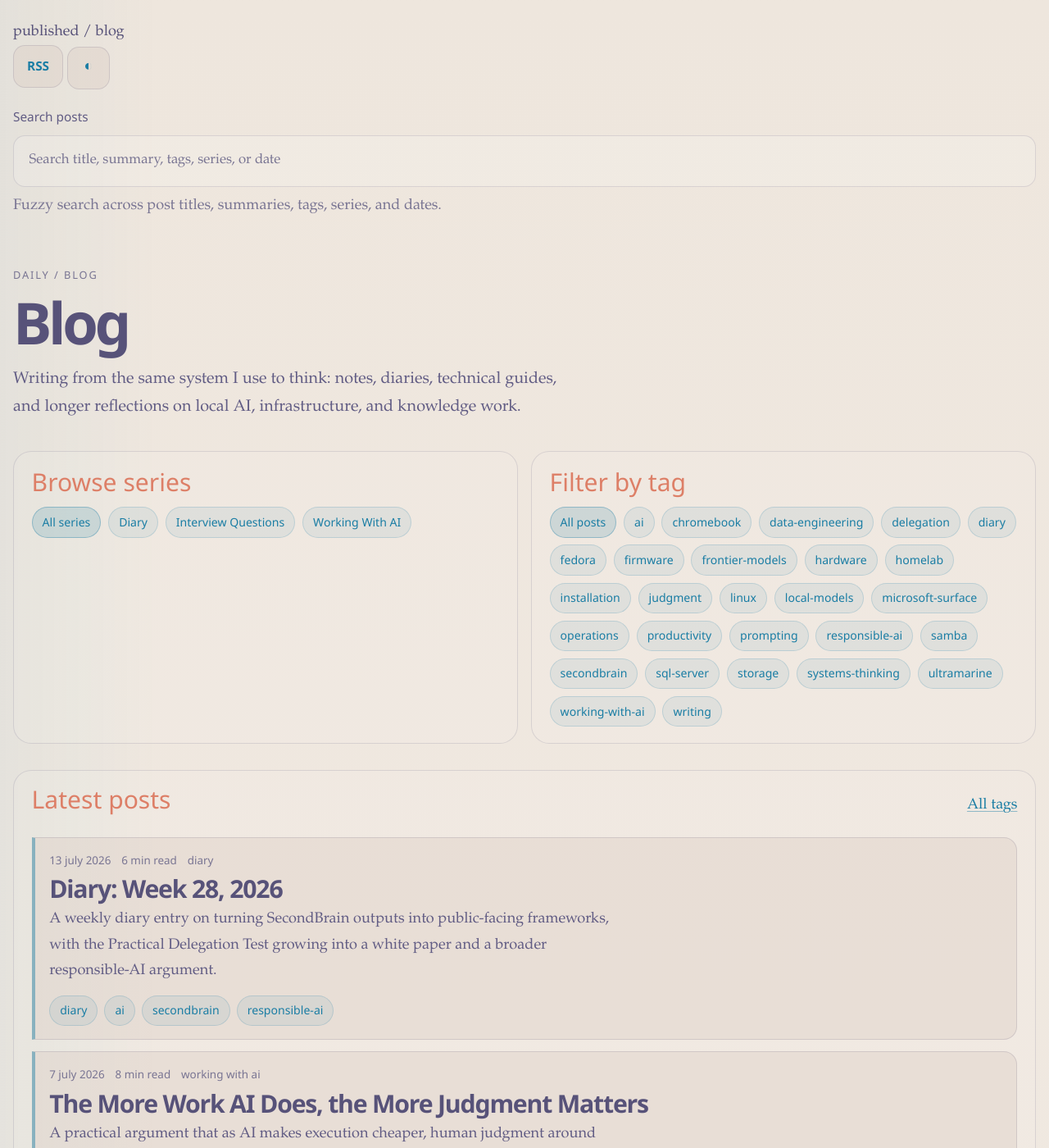
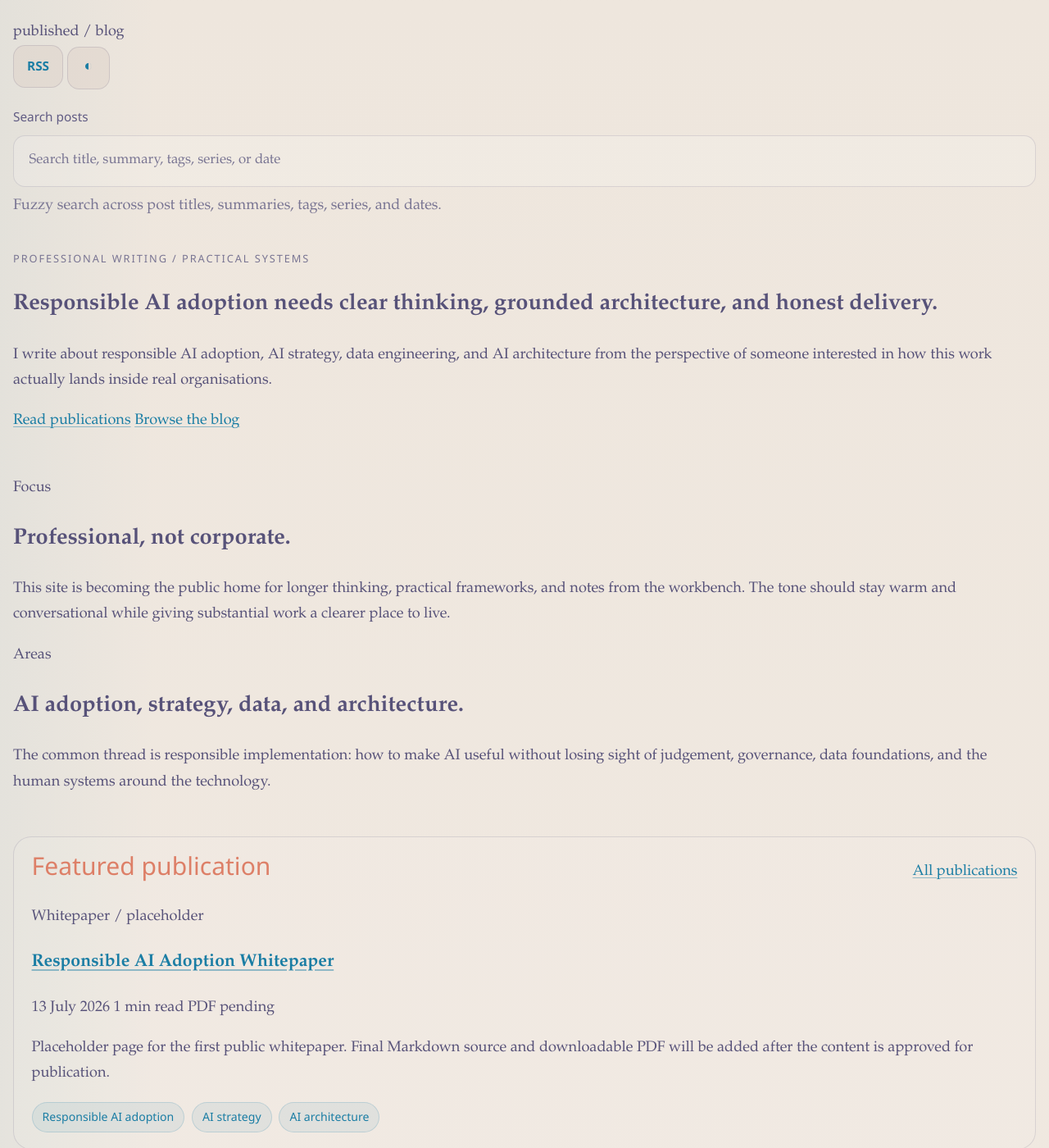
Before and after one commit to philbudden/blog, a Jekyll site: the page built from index.html, in a window 1280 px wide and 1400 px high. Shown: the whole window at 82% size. Built offline with Jekyll 4.4.1, drawn with Linux system fonts in a browser that asks for light colours; some of the changed text lies outside the part shown.

Commit message:
site: add professional IA and publications

```diff
--- a/_config.yml
+++ b/_config.yml
@@ -1,5 +1,5 @@
 title: Philip Budden
-description: A Markdown-first blog on AI, systems, infrastructure, and ongoing technical work.
+description: Practical writing on responsible AI adoption, AI strategy, data engineering, and AI architecture.
 url: "https://philipbudden.co.uk"
 baseurl: ""
 timezone: Europe/London
@@ -13,6 +13,9 @@ collections:
   articles:
     output: true
     permalink: /posts/:slug/
+  publications:
+    output: true
+    permalink: /publications/:slug/
   series:
     output: true
     permalink: /series/:slug/
@@ -23,6 +26,11 @@ defaults:
       type: articles
     values:
       layout: article
+  - scope:
+      path: ""
+      type: publications
+    values:
+      layout: publication
   - scope:
       path: ""
       type: series
--- /dev/null
+++ b/_includes/publication-card.html
@@ -0,0 +1,29 @@
+{% assign publication = include.publication %}
+{% assign words = publication.content | strip_html | number_of_words %}
+{% assign reading_time = words | divided_by: 200.0 | ceil %}
+<article class="publication-card{% if publication.placeholder %} publication-card--placeholder{% endif %}">
+  <p class="publication-card__eyebrow">
+    {{ publication.publication_kind | default: "Publication" }}
+    {% if publication.placeholder %} / placeholder{% endif %}
+  </p>
+  <h3><a href="{{ publication.url | relative_url }}">{{ publication.title }}</a></h3>
+  <div class="publication-card__meta">
+    {% if publication.date %}
+      <time datetime="{{ publication.date | date_to_xmlschema }}">{{ publication.date | date: "%-d %B %Y" }}</time>
+    {% endif %}
+    <span>{{ reading_time }} min read</span>
+    {% if publication.pdf_url %}
+      <a href="{{ publication.pdf_url | relative_url }}">Download PDF</a>
+    {% else %}
+      <span>PDF pending</span>
+    {% endif %}
+  </div>
+  <p>{{ publication.summary | default: publication.excerpt | strip_html | strip_newlines }}</p>
+  {% if publication.topics and publication.topics.size > 0 %}
+    <div class="chip-row" aria-label="Topics">
+      {% for topic in publication.topics %}
+        <span class="tag-chip">{{ topic }}</span>
+      {% endfor %}
+    </div>
+  {% endif %}
+</article>
--- /dev/null
+++ b/_publications/responsible-ai-adoption-whitepaper.md
@@ -0,0 +1,30 @@
+---
+title: Responsible AI Adoption Whitepaper
+date: 2026-07-13
+publication_kind: Whitepaper
+placeholder: true
+summary: Placeholder page for the first public whitepaper. Final Markdown source and downloadable PDF will be added after the content is approved for publication.
+topics:
+  - Responsible AI adoption
+  - AI strategy
+  - AI architecture
+---
+
+## Placeholder
+
+This is intentionally placeholder content. It exists so the site can be reviewed locally with the new publication structure in place, without exposing any private draft, internal document, or organisation-specific material from the Obsidian vault.
+
+The final publication should replace this page with approved public Markdown, publication metadata, and a downloadable PDF export.
+
+## Planned structure
+
+- Executive summary.
+- Core argument.
+- Practical framework or model.
+- Implementation considerations.
+- Risks, trade-offs, and governance questions.
+- References or acknowledgements where appropriate.
+
+## PDF
+
+The PDF is not available yet. Add `pdf_url` to the publication front matter once the approved PDF has been generated and placed in the public assets directory.
--- a/index.html
+++ b/index.html
@@ -2,47 +2,80 @@
 layout: default
 title: Home
 body_class: page-home
-is_listing: true
 ---
 {% assign published_articles = site.articles | where_exp: "item", "item.draft != true" | sort: "date" | reverse %}
-{% assign latest_articles = published_articles | slice: 0, site.latest_posts_count %}
+{% assign latest_articles = published_articles | slice: 0, 3 %}
+{% assign published_publications = site.publications | where_exp: "item", "item.draft != true" | sort: "date" | reverse %}
+{% assign featured_publication = published_publications | first %}
 
 <section class="page-shell">
-  <header class="page-heading" id="blog-home">
-    <p class="page-heading__eyebrow">daily / blog</p>
-    <h1>Blog</h1>
-    <p class="page-heading__summary">Writing from the same system I use to think: notes, diaries, technical guides, and longer reflections on local AI, infrastructure, and knowledge work.</p>
+  <header class="home-hero">
+    <p class="page-heading__eyebrow">professional writing / practical systems</p>
+    <h1>Responsible AI adoption needs clear thinking, grounded architecture, and honest delivery.</h1>
+    <p class="home-hero__summary">I write about responsible AI adoption, AI strategy, data engineering, and AI architecture from the perspective of someone interested in how this work actually lands inside real organisations.</p>
+    <div class="home-hero__actions">
+      <a class="button-link button-link--primary" href="{{ '/publications/' | relative_url }}">Read publications</a>
+      <a class="button-link" href="{{ '/blog/' | relative_url }}">Browse the blog</a>
+    </div>
   </header>
 
-  <section class="browse-panel">
-    <div class="browse-panel__section" id="browse-series">
-      <h2>Browse series</h2>
-      <div class="chip-row" data-series-toolbar>
-        <button class="series-chip series-chip--button is-active" type="button" data-series-filter-reset>All series</button>
-        {% assign sorted_series = site.series | sort: "title" %}
-        {% for entry in sorted_series %}
-          <button class="series-chip series-chip--button" type="button" data-series-filter-button="{{ entry.slug | downcase }}">{{ entry.title }}</button>
-        {% endfor %}
-      </div>
+  <section class="home-grid" aria-label="Featured areas">
+    <article class="feature-card feature-card--accent">
+      <p class="feature-card__eyebrow">Focus</p>
+      <h2>Professional, not corporate.</h2>
+      <p>This site is becoming the public home for longer thinking, practical frameworks, and notes from the workbench. The tone should stay warm and conversational while giving substantial work a clearer place to live.</p>
+    </article>
+    <article class="feature-card">
+      <p class="feature-card__eyebrow">Areas</p>
+      <h2>AI adoption, strategy, data, and architecture.</h2>
+      <p>The common thread is responsible implementation: how to make AI useful without losing sight of judgement, governance, data foundations, and the human systems around the technology.</p>
+    </article>
+  </section>
+
+  <section class="listing-section">
+    <div class="section-heading">
+      <h2>Featured publication</h2>
+      <a href="{{ '/publications/' | relative_url }}">All publications</a>
     </div>
-    <div class="browse-panel__section" id="filter-by-tag">
-      <h2>Filter by tag</h2>
-      <div class="chip-row" data-tag-toolbar>
-        <button class="tag-chip tag-chip--button is-active" type="button" data-filter-reset>All posts</button>
-        {% assign all_tags = published_articles | map: "tags" | join: "|" | split: "|" | uniq | sort_natural %}
-        {% for tag in all_tags %}
-          {% if tag != "" %}
-            <button class="tag-chip tag-chip--button" type="button" data-tag-filter-button="{{ tag | downcase }}">{{ tag }}</button>
-          {% endif %}
-        {% endfor %}
-      </div>
+    {% if featured_publication %}
+      {% include publication-card.html publication=featured_publication %}
+    {% else %}
+      <article class="publication-card publication-card--placeholder">
+        <p class="publication-card__eyebrow">Placeholder</p>
+        <h3>Whitepapers and public artefacts will appear here</h3>
+        <p>This section is intentionally empty until publication-ready source material and downloadable PDFs are approved.</p>
+      </article>
+    {% endif %}
+  </section>
+
+  <section class="home-topics" aria-label="Topics">
+    <div class="section-heading">
+      <h2>What I write about</h2>
+    </div>
+    <div class="topic-grid">
+      <article>
+        <h3>Responsible AI adoption</h3>
+        <p>Moving beyond experiments into practices that are useful, explainable, and accountable.</p>
+      </article>
+      <article>
+        <h3>AI strategy</h3>
+        <p>Choosing where AI should help, where it should not, and what capabilities need to exist around it.</p>
+      </article>
+      <article>
+        <h3>Data engineering</h3>
+        <p>The less glamorous foundations that make better decisions and reliable AI work possible.</p>
+      </article>
+      <article>
+        <h3>AI architecture</h3>
+        <p>Patterns, constraints, and operating models for systems that include people and models.</p>
+      </article>
     </div>
   </section>
 
   <section class="listing-section" id="latest-posts">
     <div class="section-heading">
-      <h2>Latest posts</h2>
-      <a href="{{ '/tags/' | relative_url }}">All tags</a>
+      <h2>Latest writing</h2>
+      <a href="{{ '/blog/' | relative_url }}">All posts</a>
     </div>
     <div class="post-list" data-post-list>
       {% for post in latest_articles %}
@@ -50,4 +83,13 @@ is_listing: true
       {% endfor %}
     </div>
   </section>
+
+  <section class="home-about">
+    <div>
+      <p class="page-heading__eyebrow">About</p>
+      <h2>Writing for people trying to make useful decisions about AI and data.</h2>
+      <p>I’m interested in the practical middle ground between hype and resistance: where strategy, engineering judgement, governance, and organisational reality all meet.</p>
+    </div>
+    <a class="button-link" href="{{ '/about/' | relative_url }}">Read more</a>
+  </section>
 </section>
```
Also changed, not shown: _layouts/publication.html (added, +43 -0 lines), about/index.md (added, +36 -0 lines), blog/index.html (added, +53 -0 lines), publications/index.html (added, +34 -0 lines).
